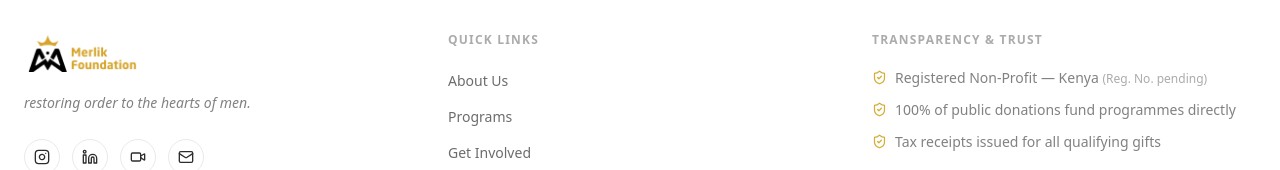
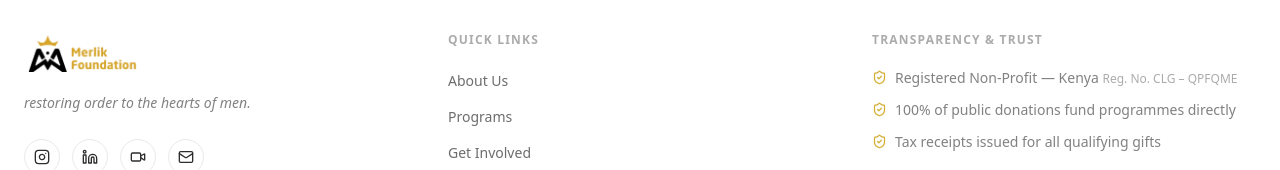
Before and after one commit to foundationmerlik/webapp, a Next.js app: page / in a window 1280 px wide. Shown: the part 3200-3370 px from the top of the page. Built offline with nearby package versions, Linux system fonts and the light colour scheme; a web font is replaced by a local one.

Commit message:
Update registration number in footer

```diff
--- a/src/components/Footer.tsx
+++ b/src/components/Footer.tsx
@@ -114,7 +114,7 @@ export default function Footer() {
                         <ul className="space-y-3 text-sm text-foreground/60">
                             <li className="flex items-start gap-2">
                                 <ShieldCheck size={15} className="text-brand-gold shrink-0 mt-0.5" />
-                                <span>Registered Non-Profit — Kenya <span className="text-foreground/40 text-xs">(Reg. No. pending)</span></span>
+                                <span>Registered Non-Profit — Kenya <span className="text-foreground/40 text-xs">Reg. No. CLG – QPFQME</span></span>
                             </li>
                             <li className="flex items-start gap-2">
                                 <ShieldCheck size={15} className="text-brand-gold shrink-0 mt-0.5" />
```
